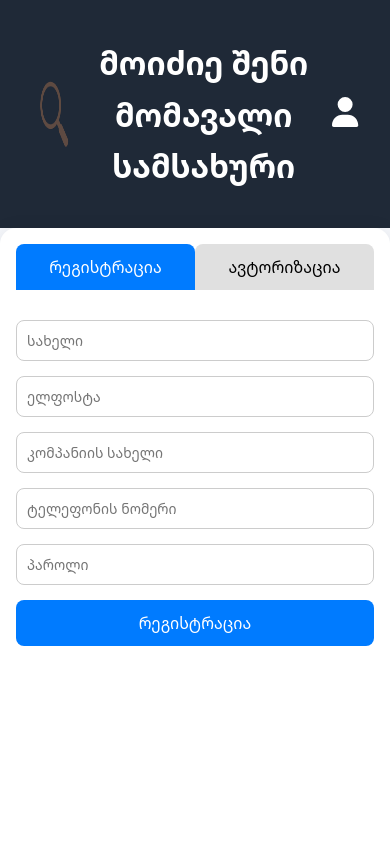
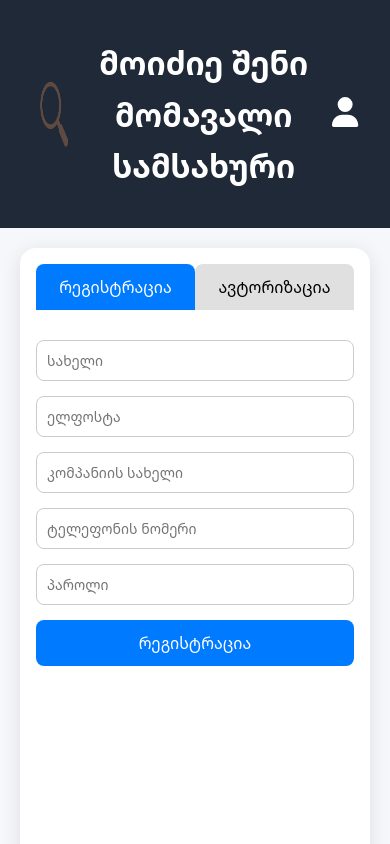
Before and after one commit to gagababutsidze/vacancy-frontend, a React (Create React App) app: page /login in a window 390 px wide. Shown: the top 844 px of the page. Built offline with nearby package versions, Linux system fonts and the light colour scheme.

Commit message:
frontend

```diff
--- a/src/styles/login.css
+++ b/src/styles/login.css
@@ -82,7 +82,7 @@
   align-items: center;
   background-color: #f5f7fb;
 
-  padding: 0;
+  padding: 1, 0;
 }
 
 }
```
